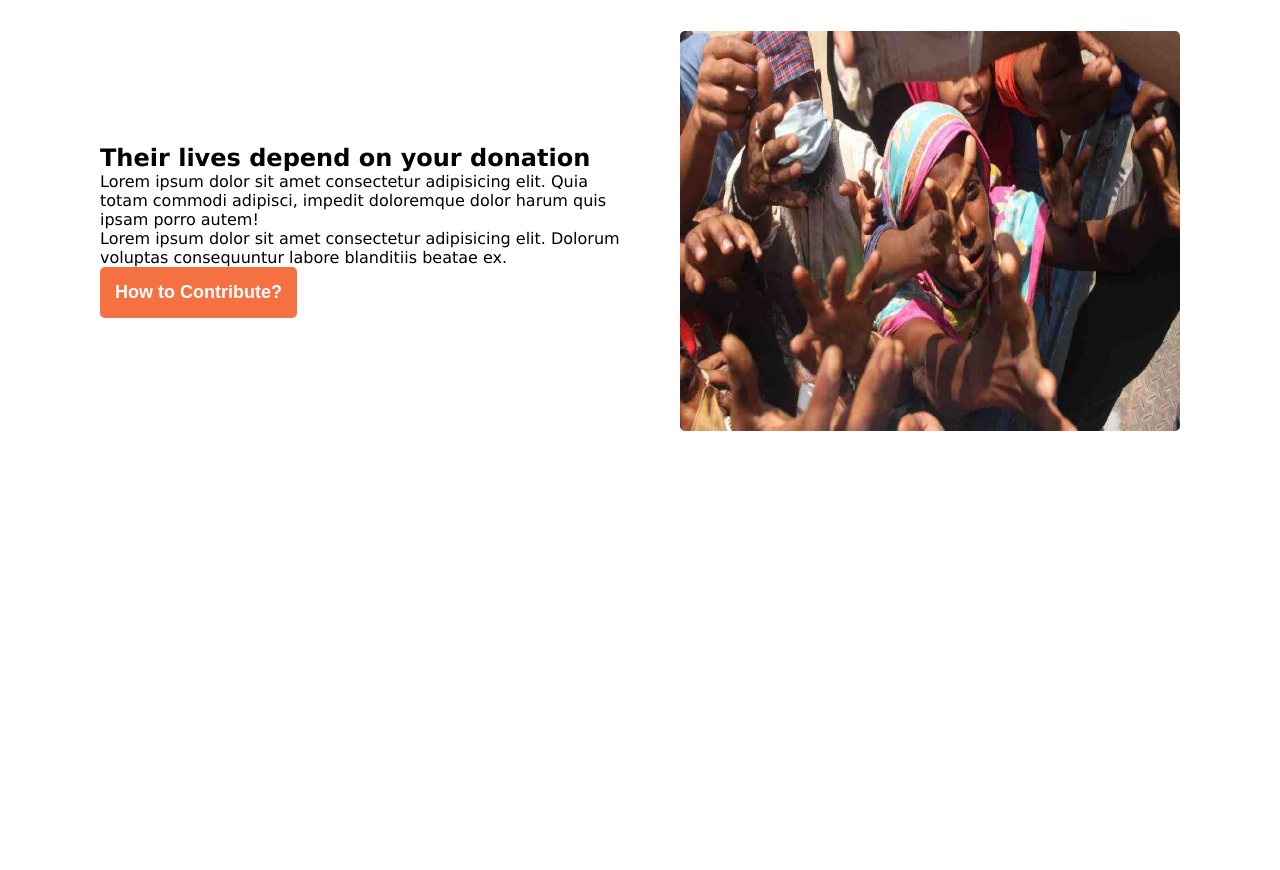
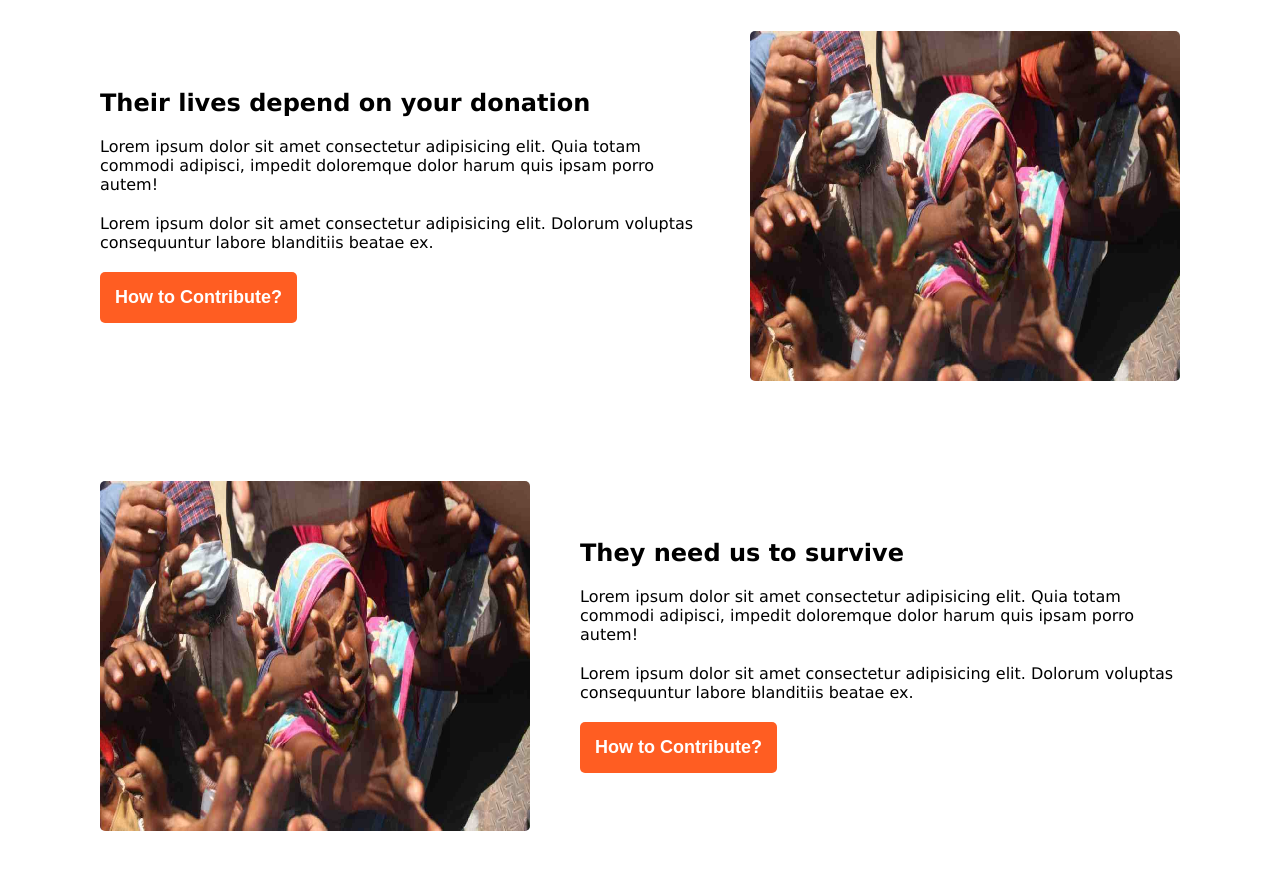
Before and after one commit to sayed8901/donate-today_demo-project, a plain HTML site: page index.html in a window 1280 px wide. Shown: the part 1640-2510 px from the top of the page. Before the commit the page ends 2171 px from the top, so only its background shows below. Drawn offline with Linux system fonts and the light colour scheme.

Commit message:
image source updated to relative path

```diff
--- a/index.html
+++ b/index.html
@@ -44,17 +44,17 @@
 
                 <div class="section-description">
                     <div class="donation-type a">
-                        <img src="/icons/food.png" alt="food icon">
+                        <img src="icons/food.png" alt="food icon">
                         <h3>Food for a family</h3>
                         <p>Lorem ipsum dolor sit, amet consectetur adipisicing elit. Unde delectus perspiciatis obcaecati nemo minus magni recusandae nulla laudantium assumenda veniam?</p>
                     </div>
                     <div class="donation-type b">
-                        <img src="/icons/shelter.png" alt="shelter icon">
+                        <img src="icons/shelter.png" alt="shelter icon">
                         <h3>Shelter for a family</h3>
                         <p>Lorem ipsum dolor sit, amet consectetur adipisicing elit. Unde delectus perspiciatis obcaecati nemo minus magni recusandae nulla laudantium assumenda veniam?</p>
                     </div>
                     <div class="donation-type c">
-                        <img src="/icons/Frame-1.png" alt="education icon">
+                        <img src="icons/Frame-1.png" alt="education icon">
                         <h3>Education for a child</h3>
                         <p>Lorem ipsum dolor sit, amet consectetur adipisicing elit. Unde delectus perspiciatis obcaecati nemo minus magni recusandae nulla laudantium assumenda veniam?</p>
                     </div>
@@ -69,7 +69,17 @@
                 <p>Lorem ipsum dolor sit amet consectetur adipisicing elit. Dolorum voluptas consequuntur labore blanditiis beatae ex.</p>
                 <button class="btn-primary">How to Contribute?</button>
             </article>
-            <img src="/images/donation8.jpg" alt="needy people image">
+            <img src="images/donation8.jpg" alt="needy people img 1">
+        </div>
+
+        <div class="article">
+            <img src="images/donation8.jpg" alt="needy people img 2">
+            <article class="article-description">
+                <h1>They need us to survive</h1>
+                <p>Lorem ipsum dolor sit amet consectetur adipisicing elit. Quia totam commodi adipisci, impedit doloremque dolor harum quis ipsam porro autem!</p>
+                <p>Lorem ipsum dolor sit amet consectetur adipisicing elit. Dolorum voluptas consequuntur labore blanditiis beatae ex.</p>
+                <button class="btn-primary">How to Contribute?</button>
+            </article>
         </div>
 
     </main>
--- a/style.css
+++ b/style.css
@@ -5,7 +5,7 @@ body{
     font-family:'Lucida Sans', 'Lucida Sans Regular', 'Lucida Grande', 'Lucida Sans Unicode', Geneva, Verdana, sans-serif
 }
 .banner{
-    background-image: url('/images/donation13.jpg');
+    background-image: url('images/donation13.jpg');
     background-size: cover;
     padding: 110px 200px;
     text-align: center;
@@ -22,7 +22,7 @@ body{
     margin-bottom: 30px;
 }
 .btn-primary{
-    background-color: rgb(246, 113, 65);
+    background-color: rgb(255, 93, 34);
     padding: 15px;
     border: 0;
     border-radius: 5px;
@@ -106,9 +106,11 @@ body{
     margin: 100px 100px;
     text-align: left
 }
-
+.article .article-description p{
+    margin: 20px 0;
+}
 .article img{
-    width: 500px;
-    height: 400px;
+    width: 430px;
+    height: 350px;
     border-radius: 5px;
 }
```
